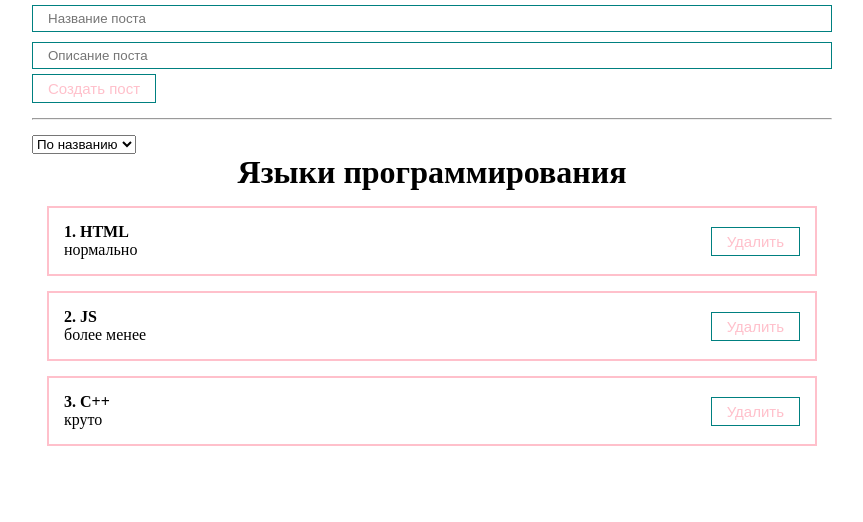
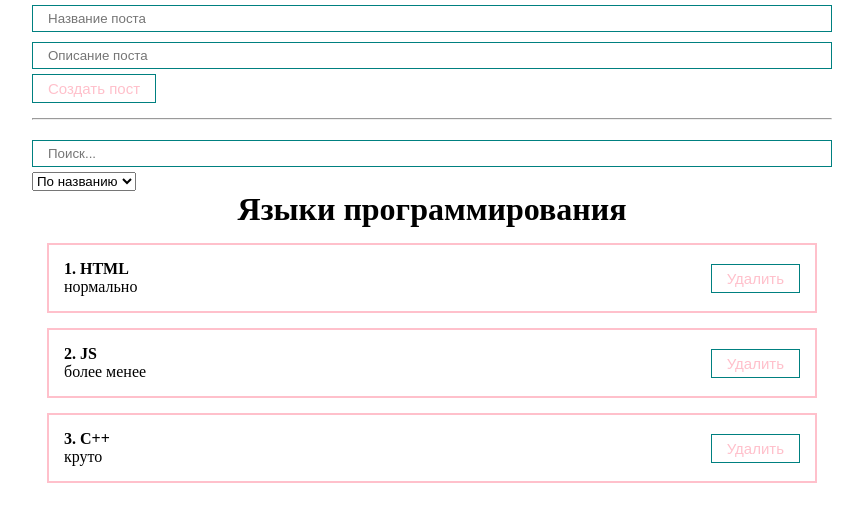
Before and after one commit to Artem-frontend-code/learning-frontend, a React (Create React App) app in the folder 03-react/: page / in a window 1280 px wide. Shown: the top 522 px of the page, without its empty margins (208-1071 px from the left). Built offline with nearby package versions, Linux system fonts and the light colour scheme.

Commit message:
ну сделал поиск по буквам, для него создал отдельный компонент, потом буду делать модальное окно, я не знаб как все это запомнить потом апхввахп

```diff
--- a/03-react/src/App.js
+++ b/03-react/src/App.js
@@ -1,8 +1,9 @@
-import React, {useState} from "react";
+import React, {useState, useMemo} from "react";
 import Counter from "./components/Counter";
 import PostItem from "./components/PostItem";
 import PostList from "./components/PostList";
 import PostForm from "./components/PostForm";
+import PostFilter from "./components/PostFilter";
 import "./styles/App.css";
 import MyButton from "./components/UI/button/MyButton";
 import MyInput from "./components/UI/input/MyInput";
@@ -14,7 +15,22 @@
     {id: 3, title: "C++", body:"круто"},
   ]);
 
-  const [selectedSort, setSelectedSort] = useState('');
+  const [filter, setFilter] = useState({sort: "" , query:""});
+
+
+
+  const sortedPosts = useMemo(() => {
+    if(filter.sort) {
+      return [...posts].sort((a, b) => a[filter.sort].localeCompare(b[filter.sort]))
+    }
+    return posts;
+  }, [filter.sort, posts]);
+
+  const sortedAndSearchedPosts = useMemo(() => {
+    return sortedPosts.filter(post => post.title.toLowerCase().includes(filter.query.toLowerCase()))
+
+
+  }, [filter.query, sortedPosts])
 
   const createPost = (NewPost) => {
     setPosts([...posts, NewPost]);
@@ -25,35 +41,19 @@
     setPosts(posts.filter(p => p.id !== post.id))
   }
 
-  const sortPosts = (sort) => {
-    setSelectedSort(sort);
-    setPosts([...posts].sort((a, b) => a[sort].localeCompare(b[sort])));
-  }
+
 
   return (
     <div className="App">
 
       <PostForm create={createPost}/>
       <hr style={{margin: '15px 0'}} />
+      <PostFilter filter={filter} setFilter={setFilter} />
 
-      <div>
-        <MySelect
-        value={selectedSort}
-        onChange={sortPosts}
-        defaultValue={'Сортировка'}
-        options = {[
-          {value: 'title', name:'По названию'},
-          {value: 'body', name:'По описанию'},
-        ]}
-        />
+      <PostList remove = {removePost} posts={sortedAndSearchedPosts} title="Языки программирования"/>
 
-      </div>
 
-      {posts.length !== 0 ? <PostList remove =
-      {removePost} posts={posts} title="Языки программирования"/>
-      :
-      <h1 style={{textAlign: 'center',}}>Посты не найдены</h1>
-      }
+
 
 
 
--- /dev/null
+++ b/03-react/src/components/PostFilter.jsx
@@ -0,0 +1,26 @@
+import React from 'react';
+import MyInput from "./UI/input/MyInput";
+import MySelect from "./UI/select/MySelect";
+const PostFilter = ({filter, setFilter}) => {
+  return (
+    <div>
+      <MyInput
+      placeholder="Поиск..."
+      value={filter.query}
+      onChange={e => setFilter({...filter, query: e.target.value})}
+      />
+
+      <MySelect
+      value={filter.sort}
+      onChange={selectedSort => setFilter({...filter, sort: selectedSort})}
+      defaultValue={'Сортировка'}
+      options = {[
+        {value: 'title', name:'По названию'},
+        {value: 'body', name:'По описанию'},
+      ]}
+      />
+
+      </div>
+  );
+};
+export default PostFilter;
--- a/03-react/src/components/PostList.jsx
+++ b/03-react/src/components/PostList.jsx
@@ -2,6 +2,13 @@
 import PostItem from "./PostItem";
 
 const PostList = ({posts, title, remove}) => {
+
+    if(!posts.length) {
+        return(
+            <h1 style={{textAlign: 'center',}}>Посты не найдены</h1>
+        )
+    }
+
     return (
         <div>
 
```
